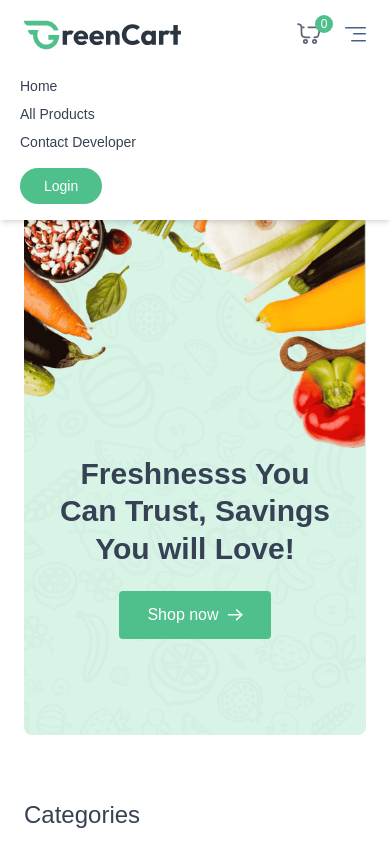
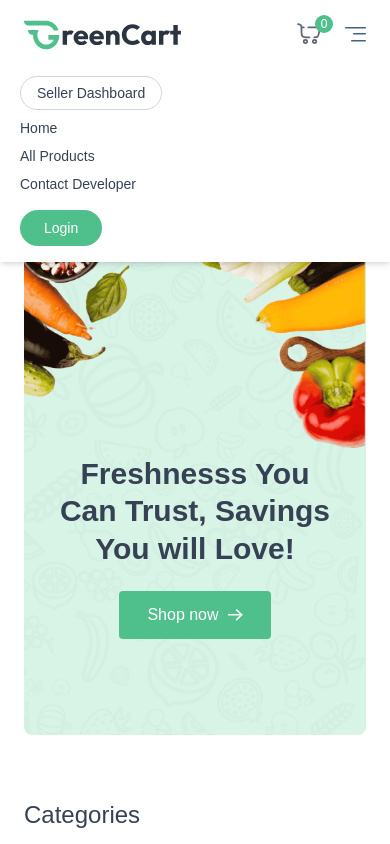
Before and after one commit to JagadeeshRallabandi/jagasgreencart, a React (Vite) app in the folder client/: page / in a window 390 px wide. Both pictures are taken after a click on the button "Menu". Shown: the top 844 px of the page. Built offline with nearby package versions, Linux system fonts and the light colour scheme; no server answers.

Commit message:
seller+dashboard

```diff
--- a/client/src/components/Navbar.jsx
+++ b/client/src/components/Navbar.jsx
@@ -41,7 +41,7 @@
             <div className="hidden sm:flex items-center gap-8">
                 <NavLink
                 to='/seller'
-                    className="hidden lg:block border border-gray-300 px-4 py-1.5 rounded-full text-sm hover:bg-gray-100 transition">
+                    className="lg:block border border-gray-300 px-4 py-1.5 rounded-full text-sm hover:bg-gray-100 transition">
                     Seller Dashboard
                 </NavLink>
                 <NavLink to='/' className="hover:text-primary transition" >Home</NavLink>
@@ -94,7 +94,7 @@
 
             { open && (
                 <div className={`${open ? 'flex' : 'hidden'} absolute top-[60px] left-0 w-full bg-white shadow-md z-50 py-4 flex-col items-start gap-2 px-5 text-sm md:hidden`}>
-                <NavLink to='/seller'className="hidden lg:block border border-gray-300 px-4 py-1.5 rounded-full text-sm hover:bg-gray-100 transition" onClick={()=>setOpen(false)}>Seller Dashboard</NavLink>
+                <NavLink to='/seller' className="lg:block border border-gray-300 px-4 py-1.5 rounded-full text-sm hover:bg-gray-100 transition">Seller Dashboard</NavLink>
                 <NavLink to='/'  className="hover:text-primary transition" onClick={()=>setOpen(false)}>Home</NavLink>
                 <NavLink to='/products' className="hover:text-primary transition" onClick={()=>setOpen(false)}>All Products</NavLink>
 
```
